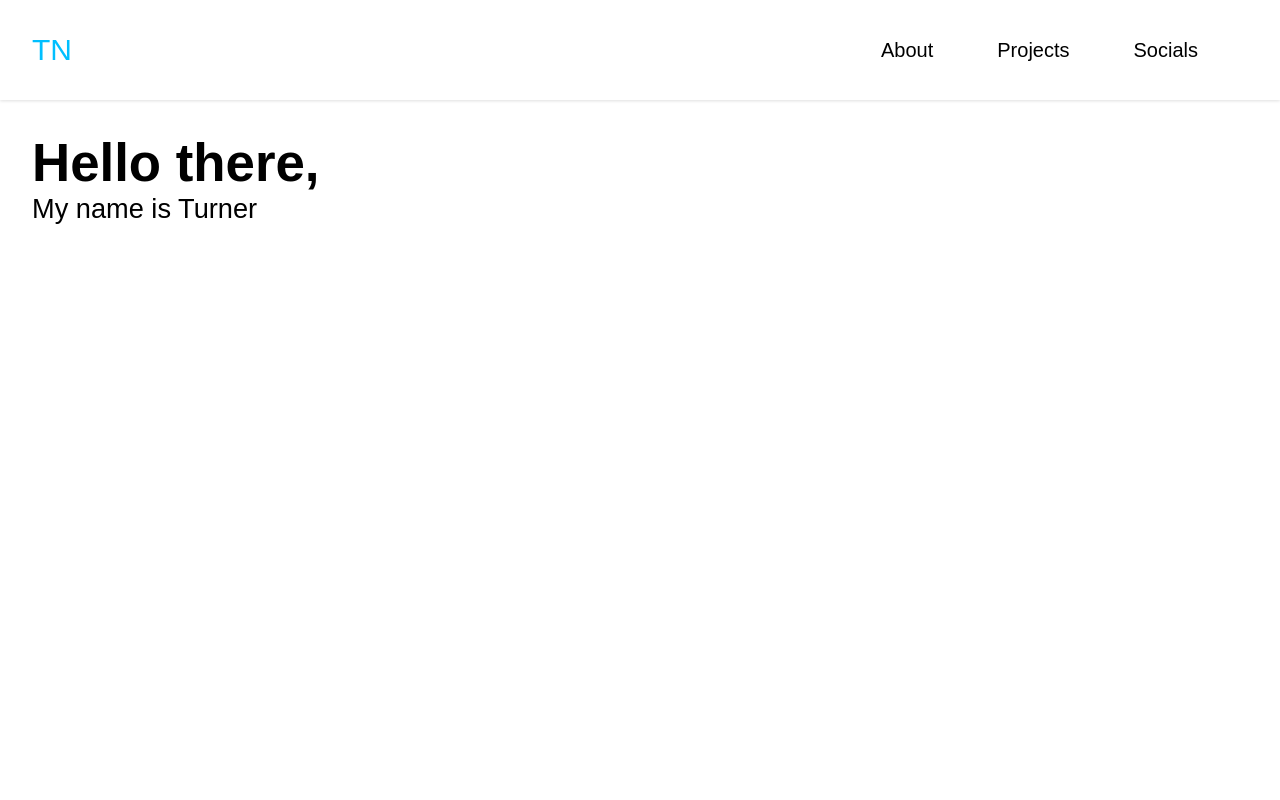
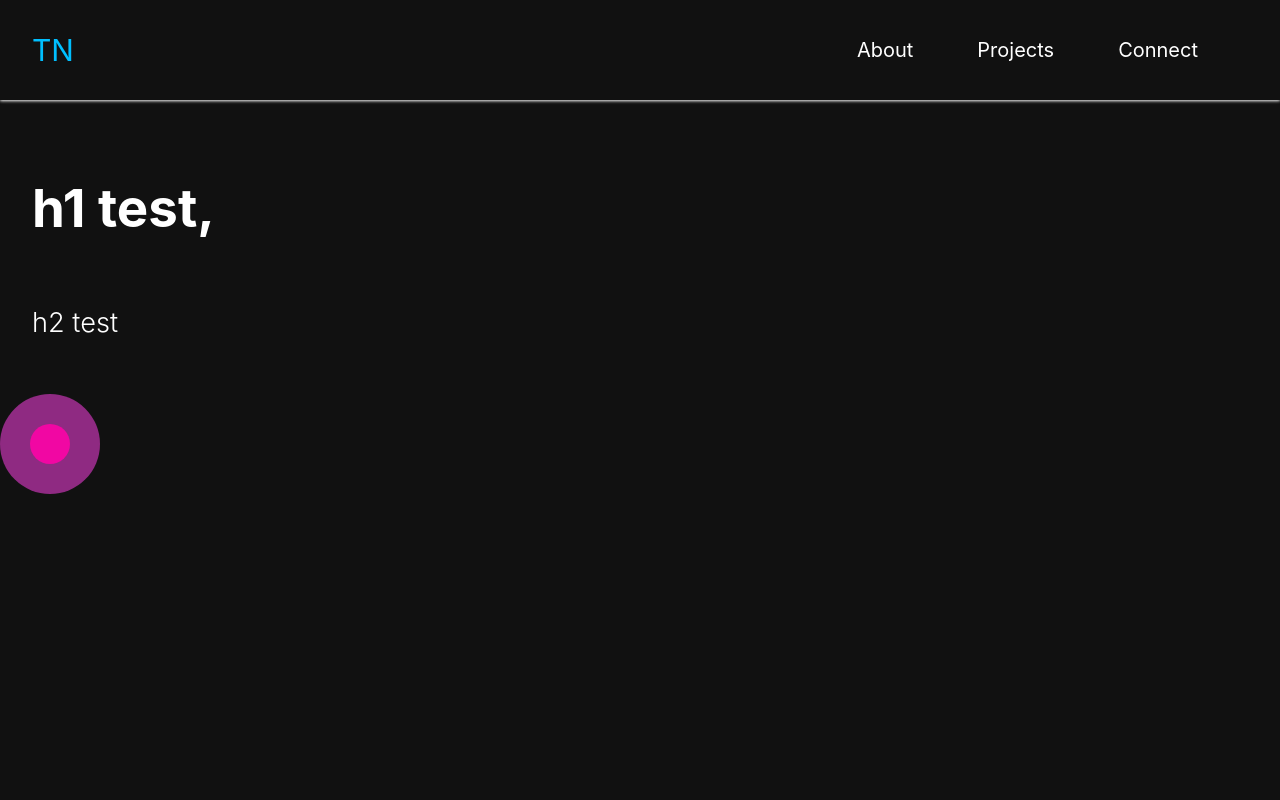
Before and after one commit to TurnerTastic1/Portfolio, a React (Create React App) app: page / in a window 1280 px wide. Shown: the top 800 px of the page. Built offline with nearby package versions, Linux system fonts and the light colour scheme.

Commit message:
File organization and motion exploration

```diff
--- a/public/index.html
+++ b/public/index.html
@@ -24,7 +24,7 @@
       work correctly both with client-side routing and a non-root public URL.
       Learn how to configure a non-root public URL by running `npm run build`.
     -->
-    <title>Turner's Portfolio</title>
+    <title>Turner Naef</title>
   </head>
   <body>
     <noscript>You need to enable JavaScript to run this app.</noscript>
--- a/src/App.jsx
+++ b/src/App.jsx
@@ -1,6 +1,6 @@
 import React from "react";
 import { BrowserRouter as Router, Route, Routes } from "react-router-dom";
-import GlobalStyle from "./globalStyles";
+import styled from "styled-components";
 
 // Components
 import Navbar from "./components/navbar/index.jsx";
@@ -9,17 +9,21 @@ import Navbar from "./components/navbar/index.jsx";
 import Home from "./pages/home.jsx";
 import NotFound from "./pages/404.jsx";
 
+const AppContainer = styled.div`
+  width: 100%;
+  height: 100%;
+  background: #111;
+  postion: fixed;
+`;
+
 function App() {
   // const paths = ["/", "home", "/#about"];
   // const is404 = !paths.includes(window.hash);
   return (
     <Router>
-      <GlobalStyle/>
-      {true && <Navbar />}
       <Routes>
         <Route path="/" element={<Home />} />
         <Route path="/home" element={<Home />} />
-
         <Route path="*" element={<NotFound />} />
       </Routes>
     </Router>
@@ -28,7 +32,10 @@ function App() {
 
 const appWrapper = () => {
   return (
-    <App />
+    <AppContainer>
+      <Navbar />
+      <App />
+    </AppContainer>
   )
 }
 
--- /dev/null
+++ b/src/components/motion/expansion/index.jsx
@@ -0,0 +1,24 @@
+import React from "react";
+import { useState } from "react";
+import { motion } from "framer-motion";
+
+// Styles
+import "./styles.css"
+
+function Expansion() {
+  const [isOpen, setIsOpen] = useState(false);
+
+  return (
+    <motion.div
+      layout
+      data-isOpen={isOpen}
+      initial={{ borderRadius: 50 }}
+      className="parent"
+      onClick={() => setIsOpen(!isOpen)}
+    >
+      <motion.div layout className="child" />
+    </motion.div>
+  )
+}
+
+export default Expansion;
--- /dev/null
+++ b/src/components/motion/expansion/styles.css
@@ -0,0 +1,20 @@
+.parent {
+    background: rgb(143, 42, 130);
+    width: 100px;
+    height: 100px;
+    display: flex;
+    justify-content: center;
+    align-items: center;
+  }
+
+.parent[data-isOpen="true"] {
+  width: 400px;
+  height: 200px;
+}
+
+  .child {
+    width: 40px;
+    height: 40px;
+    background: #f107a3;
+    border-radius: 50%;
+  }
--- a/src/components/navbar/index.jsx
+++ b/src/components/navbar/index.jsx
@@ -1,15 +1,21 @@
-/* eslint-disable react/no-unknown-property */
 import React from "react";
+import styled from "styled-components";
 
-import styled from "styled-components";
-import { motion } from "framer-motion";
+// Importing custom components
+import {
+  Text,
+  HomeRedirect,
+  HomeRLink,
+  Link,
+  Emphasis
+} from "./styles.jsx";
 
 const NavbarContainer = styled.div`
   width: 100%;
   height: 100px;
   display: flex;
   align-items: center;
-  box-shadow: 0 1px 3px rgba(15, 15, 15, 0.13);
+  box-shadow: 0 1px 3px #fff;
   background: rgb(f, f, f);
 `;
 
@@ -22,53 +28,6 @@ const RightSection = styled.div`
   flex: 2;
   justify-content: right;
   padding-right: 50px;
-`;
-
-const Text = styled.div`
-  font-size: 20px;
-  padding: 2rem;
-  cursor: pointer;
-  display: flex;
-  flex-direction: column;
-  justify-content: space-evenly;
-
-`;
-
-const HomeRedirect = styled.div`
-  font-size: 30px;
-  padding: 2rem;
-  cursor: pointer;
-  display: flex;
-  flex-direction: column;
-  justify-content: space-evenly;
-  color: #00BFFF;
-
-`;
-
-const HomeRLink = styled.a`
-  text-decoration: none;
-  color: inherit;
-  font-size: inherit;
-
-  &:hover {
-    color: #000000;
-    border-top: 1px solid #000000;
-  }
-`;
-
-const Link = styled.a`
-  text-decoration: none;
-  color: inherit;
-  font-size: inherit;
-
-  &:hover {
-    color: #00BFFF;
-    border-top: 1px solid #00BFFF;
-  }
-`;
-
-const Emphasis = styled(motion.div)`
-  color: inherit;
 `;
 
 function Navbar() {
@@ -107,7 +66,7 @@ function Navbar() {
             whileHover={{ scale: 1.3 }}
             whileTap={{ scale: 0.8 }}
           >
-            <Link href="/socials">Socials</Link>
+            <Link href="/connect">Connect</Link>
           </Emphasis>
         </Text>
       </RightSection>
--- /dev/null
+++ b/src/components/navbar/styles.jsx
@@ -0,0 +1,49 @@
+import styled from "styled-components";
+import { motion } from "framer-motion";
+
+export const Text = styled.div`
+  color: #fff;
+  font-size: 20px;
+  padding: 2rem;
+  cursor: pointer;
+  display: flex;
+  flex-direction: column;
+  justify-content: space-evenly;
+`;
+
+export const HomeRedirect = styled.div`
+  font-size: 30px;
+  padding: 2rem;
+  cursor: pointer;
+  display: flex;
+  flex-direction: column;
+  justify-content: space-evenly;
+  color: #00BFFF;
+
+`;
+
+export const HomeRLink = styled.a`
+  text-decoration: none;
+  color: inherit;
+  font-size: inherit;
+
+  &:hover {
+    color: #fff;
+    border-top: 1px solid #fff;
+  }
+`;
+
+export const Link = styled.a`
+  text-decoration: none;
+  color: inherit;
+  font-size: inherit;
+
+  &:hover {
+    color: #00BFFF;
+    border-top: 1px solid #00BFFF;
+  }
+`;
+
+export const Emphasis = styled(motion.div)`
+  color: inherit;
+`;
--- a/src/globalStyles.js
+++ b/src/globalStyles.js
@@ -13,6 +13,8 @@ h1,h2,h3,h4,h5,h6{
     display: inline-block;
 }
 
+color: #000000;
+
 
 body{
     margin: 0;
--- a/src/index.js
+++ b/src/index.js
@@ -4,11 +4,20 @@ import "./index.css";
 import App from "./App.jsx";
 import reportWebVitals from "./reportWebVitals";
 
+import styled from "styled-components";
+
+const AppContainer = styled.div`
+  width: 100%;
+  height: 100%;
+  background: #111;
+`;
+
 const root = ReactDOM.createRoot(document.getElementById("root"));
 root.render(
   <React.StrictMode>
     <App />
   </React.StrictMode>
+
 );
 
 // If you want to start measuring performance in your app, pass a function
--- a/src/pages/404.jsx
+++ b/src/pages/404.jsx
@@ -1,16 +1,71 @@
+import { motion } from "framer-motion";
 import React from "react";
+import styled from "styled-components";
 
-function MissingPage() {
-  function SendHome() {
-    window.location.href = "/home";
-  }
-  document.title = "Turner Naef - 404";
-  return (
-    <div>
-      <p>404!</p>
-      <button onClick={SendHome}> Take me home </button>
-    </div>
-  )
+const PageContainer = styled.div`
+  width: 100wh;
+  height: 100vh;
+  background: #111;
+`;
+
+const HeaderItem = styled.h1`
+    height: 20vh;
+    padding: 0 1.1em;
+    color: #fff;
+    font-weight: 500;
+
+    align-items: center;
+    justify-content: center;
+    display: flex;
+    border-top: 2px solid transparent;
+    transition: all 220ms ease-in-out;
+`;
+
+const LinkItem = styled.li`
+  height: 0vh;
+  padding: 0 1.1em;
+  color: #fff;
+  font-weight: 500;
+  font-size: 30px;
+  align-items: center;
+  justify-content: center;
+  display: flex;
+
+  transition: all 220ms ease-in-out;
+
+`;
+
+const Link = styled.a`
+  color: #4682B4;
+  font-weight: 300;
+  font-size: 25px;
+  text-decoration: none;
+`;
+
+const Emphasis = styled(motion.div)`
+  color: inherit;
+`;
+
+function Profile() {
+
+  return(
+
+    <PageContainer>
+      <HeaderItem>
+        Page not found
+      </HeaderItem>
+      <LinkItem>
+        <Emphasis
+          whileHover={{ scale: 1.3 }}
+          whileTap={{ scale: 0.8 }}
+        >
+          <Link href="/">
+            Take me home
+          </Link>
+        </Emphasis>
+      </LinkItem>
+    </PageContainer>
+  );
 }
 
-export default MissingPage;
+export default Profile;
--- a/src/pages/home.jsx
+++ b/src/pages/home.jsx
@@ -1,7 +1,9 @@
 import React from "react";
+import { useState } from "react";
 import styled from "styled-components";
 import { useLocation } from "react-router-dom";
 
+import Expansion from "../components/motion/expansion/index.jsx";
 
 import { AnimatedTitle } from "../components/motion/AnimatedTitle.jsx";
 import { motion } from "framer-motion"
@@ -11,7 +13,7 @@ const Main = styled.section`
 `;
 
 const About = styled.section`
-
+  padding-bottom: 20px;
 `;
 
 const SubBox = styled.div`
@@ -29,6 +31,7 @@ display: flex;
 `
 
 const Text = styled.div`
+color: #fff;
 font-size: calc(1em + 1.5vw);
 padding: 2rem;
 cursor: pointer;
@@ -49,38 +52,41 @@ export function ChangeTitle() {
     document.title = "Turner Naef - About";
   } else if (location.pathname === "/projects") {
     document.title = "Turner Naef - Projects";
-  } else if (location.pathname === "/social") {
-    document.title = "Turner Naef - Social";
+  } else if (location.pathname === "/connect") {
+    document.title = "Turner Naef - Connect";
   } else {
     document.title = "Turner Naef";
   }
 }
 
+
+
 function Home() {
+  const [isOpen, setIsOpen] = useState(false);
   ChangeTitle();
   // console.log("Home!");
   return (
     <div>
       <Main id="home">
         <motion.div
-          initial={{ scale: 0 }}
-          animate={{ rotate: 360, scale: 1 }}
+          initial={{ opacity: 0, scale: 0.5 }}
+          animate={{ opacity: 1, scale: 1 }}
           transition={{
-            type: "spring",
-            stiffness: 260,
-            damping: 20
+            delay: 0.5,
+            x: { duration: 1 },
+            default: { ease: "linear" }
           }}
         >
           <SubBox>
             <Text>
-              <h1>Hello there,</h1>
-              <h2>My name is Turner</h2>
+              <h1>h1 test,</h1>
+              <h2>h2 test</h2>
             </Text>
           </SubBox>
 
         </motion.div>
 
-
+        <Expansion/>
       </Main>
 
       <About id="about">
@@ -108,3 +114,17 @@ function Home() {
 }
 
 export default Home;
+
+/*
+
+<motion.div
+          layout
+          data-isOpen={isOpen}
+          initial={{ borderRadius: 50 }}
+          className="parent"
+          onClick={() => setIsOpen(!isOpen)}
+        >
+          <motion.div layout className="child" />
+        </motion.div>
+
+*/
```
